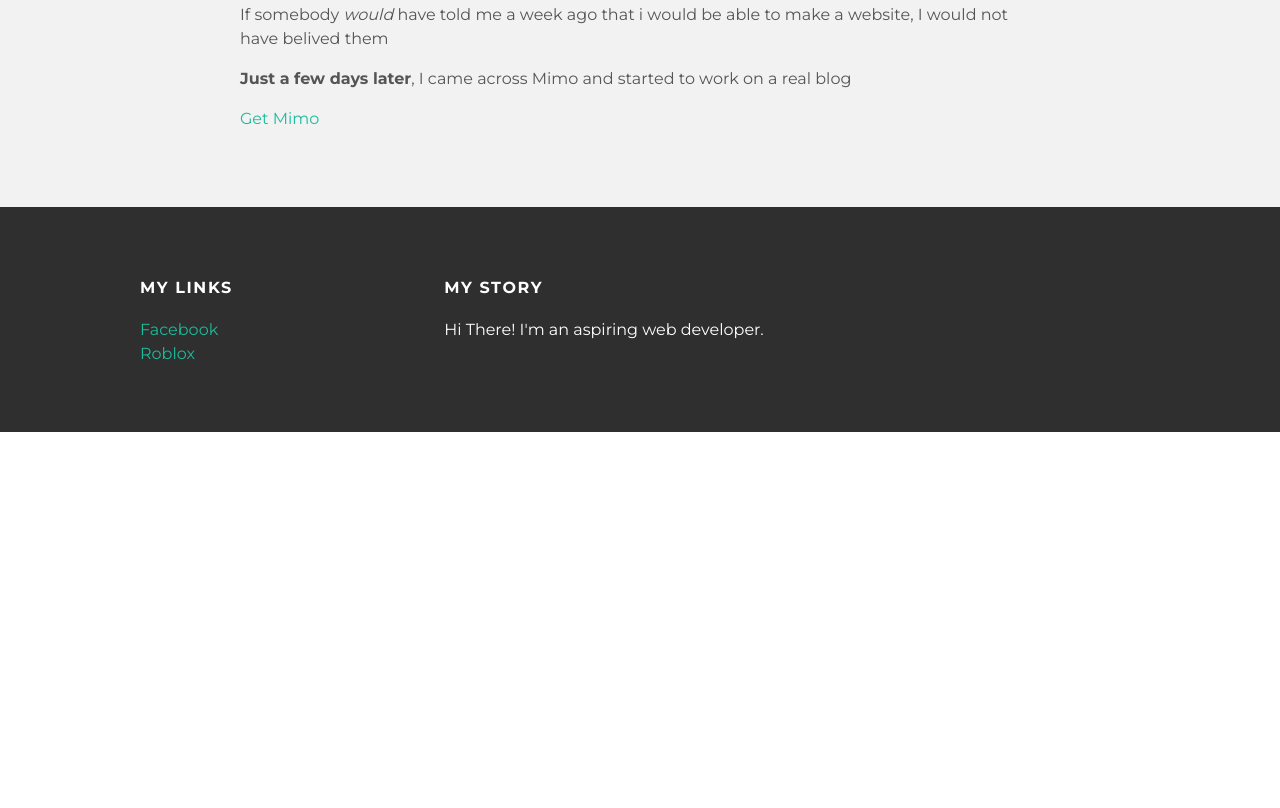
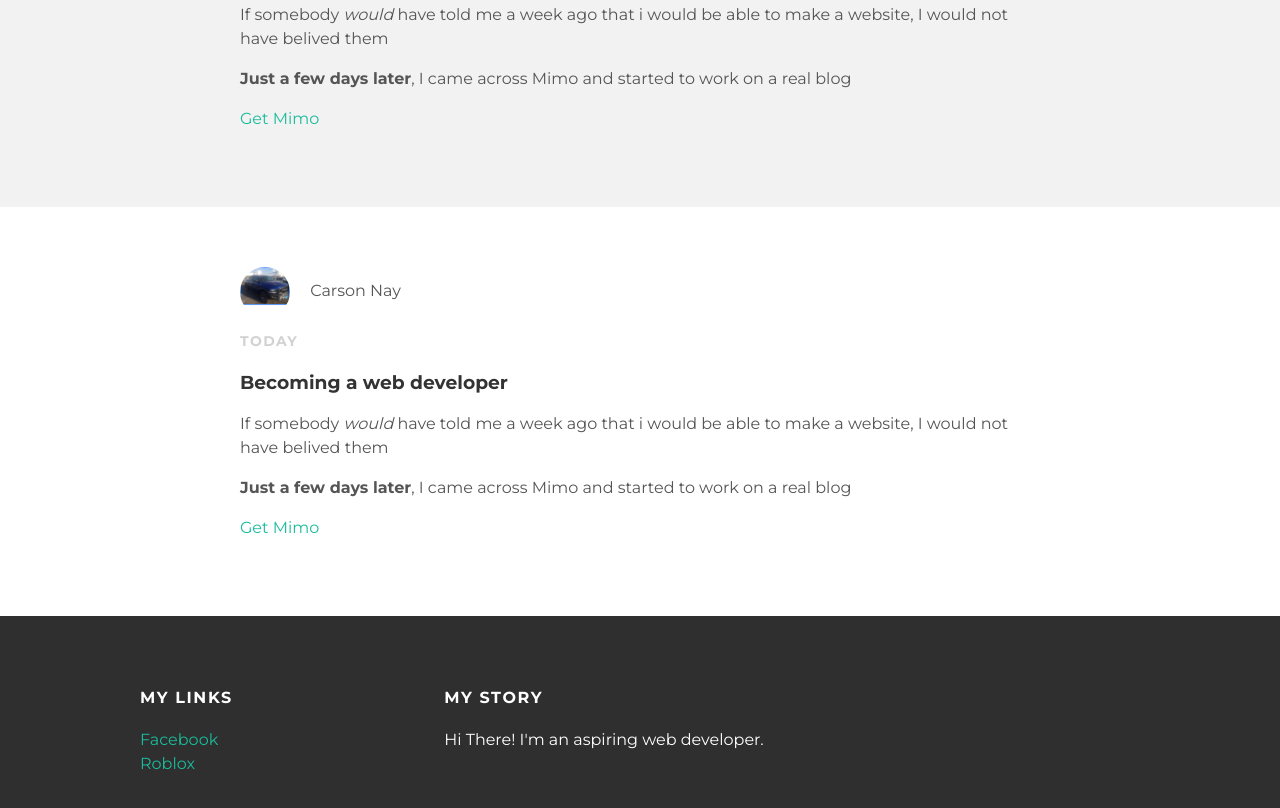
Before and after one commit to CarsonMN/I-remembered.github.io, a plain HTML site: page index.html in a window 1280 px wide. Shown: the part 658-1466 px from the top of the page. Before the commit the page ends 1090 px from the top, so only its background shows below. Drawn offline with Linux system fonts and the light colour scheme.

Commit message:
Update index.html

```diff
--- a/index.html
+++ b/index.html
@@ -43,6 +43,21 @@
           </div>
         </div>
       </div>
+      <div class="post-container">
+        <div class="post">
+          <div class="post-author">
+            <img src="img1.png">
+            <span>Carson Nay</span>
+          </div>
+          <p class="post-date">Today</p>
+          <h3 class="post-title">Becoming a web developer</h3>
+          <div class="post-contents">
+            <p>If somebody <em>would</em> have told me a week ago that i would be able to make a website, I would not have belived them</p>
+            <p><strong>Just a few days later</strong>, I came across Mimo and started to work on a real blog</p>
+            <p><a href="https://getmimo.com/">Get Mimo</a>
+          </div>
+        </div>
+      </div>
     </div>
     <div id="footer">
       <div class="container">
```
